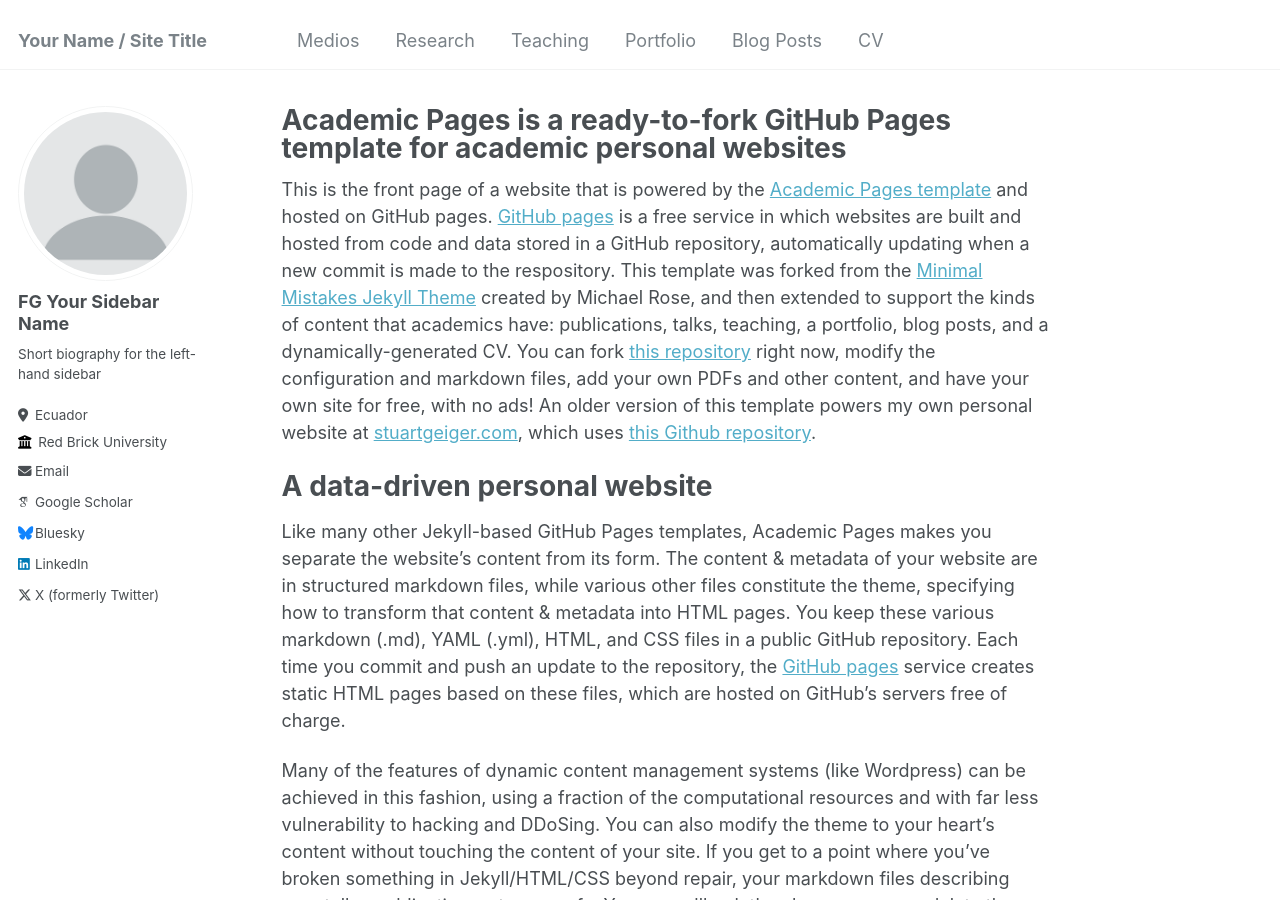
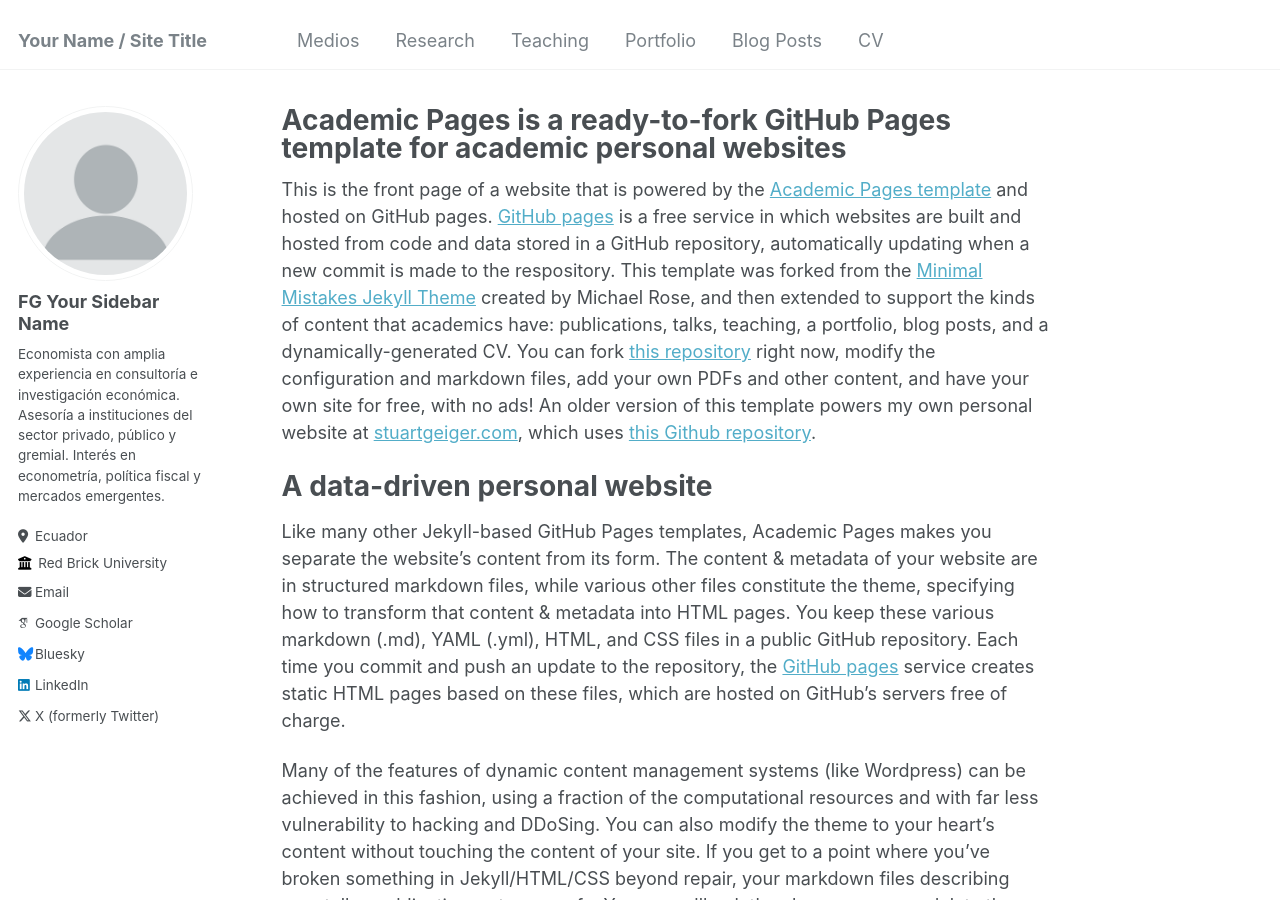
Before and after one commit to EnexFG/EnexFG.github.io, a Jekyll site: the page built from _pages/about.md, in a window 1280 px wide and 900 px high. Built offline with Jekyll 4.4.1, drawn with Linux system fonts in a browser that asks for light colours; some web fonts are replaced.

Commit message:
Update _config.yml

```diff
--- a/_config.yml
+++ b/_config.yml
@@ -24,7 +24,7 @@ author:
   avatar           : "profile.png"
   name             : "FG Your Sidebar Name"
   pronouns         : # example: "she/her"
-  bio              : "Short biography for the left-hand sidebar"
+  bio              : "Economista con amplia experiencia en consultoría e investigación económica. Asesoría a instituciones del sector privado, público y gremial. Interés en econometría, política fiscal y mercados emergentes."
   location         : "Ecuador"
   employer         : "Red Brick University"
   uri              : # URL
```
